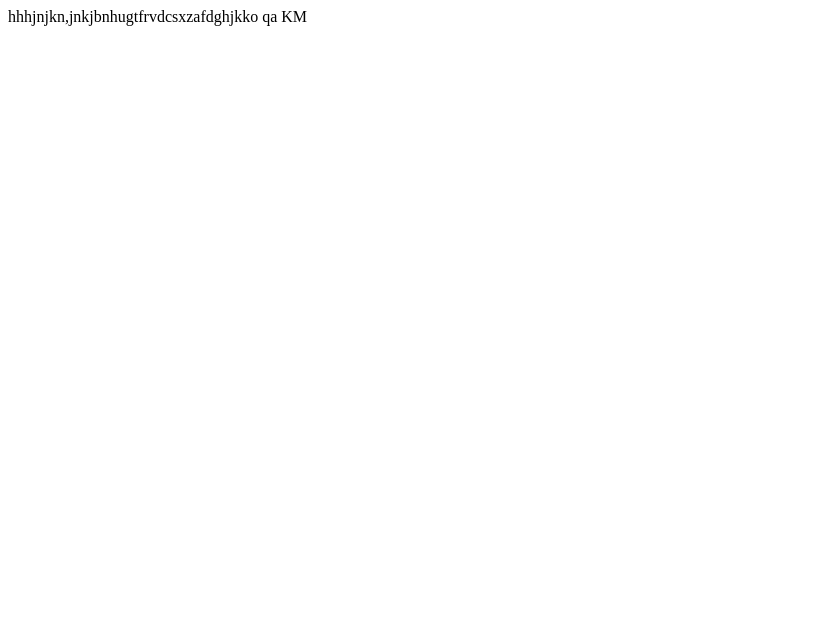
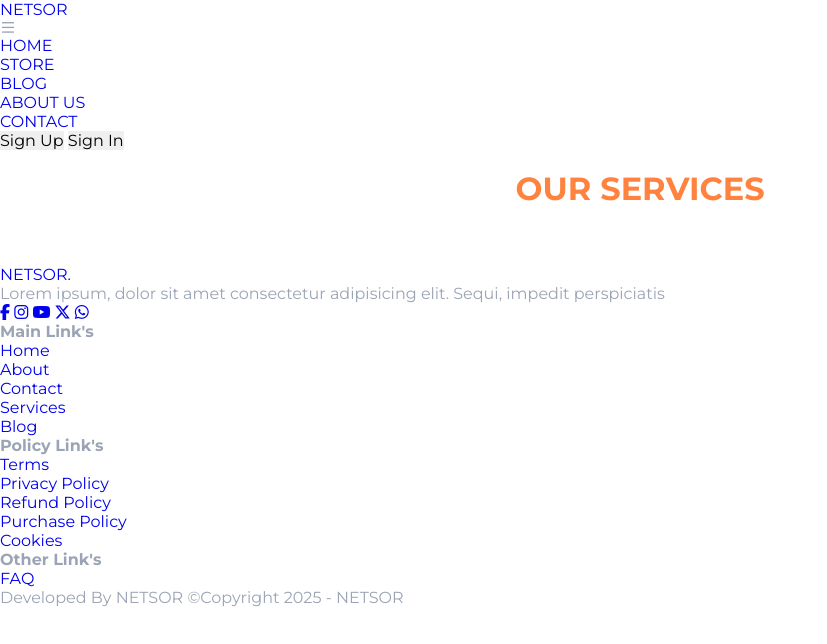
Before and after one commit to Allenmila/Nestor, a plain HTML site: page new.html in a window 1280 px wide. Shown: the whole page, without its empty margins (0-827 px from the left). Drawn offline with nearby package versions, Linux system fonts and the light colour scheme; files that its build step writes are made by us from their sources.

Commit message:
updated codes

```diff
--- a/new.html
+++ b/new.html
@@ -1,11 +1,100 @@
-<!DOCTYPE html>
 <html lang="en">
-<head>
-    <meta charset="UTF-8">
-    <meta name="viewport" content="width=device-width, initial-scale=1.0">
-    <title>Document</title>
-</head>
-<body>
-    hhhjnjkn,jnkjbnhugtfrvdcsxzafdghjkko qa KM
-</body>
-</html>
+  <head>
+    <style>
+      h1{
+        color: #ff833e;
+        text-align: center;
+      }
+    </style>
+    <meta charset="UTF-8" />
+    <meta name="viewport" content="width=device-width, initial-scale=1.0" />
+    <link href="https://cdn.jsdelivr.net/npm/remixicon@4.3.0/fonts/remixicon.css"rel="stylesheet"/>
+    <link rel="stylesheet" href="css/styles.css" />
+    <link rel="shortcut icon" href="assets/logo .jpg">
+    <link rel="stylesheet" href="https://cdnjs.cloudflare.com/ajax/libs/font-awesome/6.7.2/css/all.min.css" integrity="sha512-Evv84Mr4kqVGRNSgIGL/F/aIDqQb7xQ2vcrdIwxfjThSH8CSR7PBEakCr51Ck+w+/U6swU2Im1vVX0SVk9ABhg==" crossorigin="anonymous" referrerpolicy="no-referrer" />
+     <!-- Link Swiper's CSS -->
+  <link rel="stylesheet" href="https://cdn.jsdelivr.net/npm/swiper@11/swiper-bundle.min.css" />
+    <title>HOME | NETSOR</title>
+  </head>
+  <body>
+    <nav>
+      <div class="nav__header">
+        <div class="nav__logo">
+          <a href="#">NET<span>SOR</span></a>
+        </div>
+        <div class="nav__menu__btn" id="menu-btn">
+          <span><i class="ri-menu-line"></i></span>
+        </div>
+      </div>
+      <ul class="nav__links" id="nav-links">
+        <li><a href="#">HOME</a></li>
+        <li><a href="users page">STORE</a></li>
+        <li><a href="#">BLOG</a></li>
+        <li><a href="#our-story">ABOUT US</a></li>
+        <li><a href="#why-choose-us">CONTACT</a></li>
+      </ul>
+      <div class="nav__btns">
+        <a href="pages/signup.html"> <button class="btn sign__up">Sign Up</button></a>
+       <a href="pages/signin.html"> <button class="btn sign__in">Sign In</button></a>
+      </div>
+    </nav> <br>
+    <!DOCTYPE html>
+    <html lang="en">
+
+    <body>
+
+      <h1>OUR SERVICES</h1>
+
+      <br> <br> <br>
+                     <footer>
+              <div class="f-container">
+                <div class="f-company-box">
+                  <div class="nav__logo f-nav">
+                    <a href="#" class="nav__logo">NET<span>SOR.</span></a>
+                  </div>
+                  <p>Lorem ipsum, dolor sit amet consectetur adipisicing elit. Sequi, impedit perspiciatis</p>
+                  <div class="footer-social">
+                    <a href="https://web.facebook.com/?_rdc=1&_rdr"><i class="fab fa-facebook-f"></i></a>
+                    <a href="https://www.instagram.com/" class="i"><i class="fab fa-instagram"></i></a>
+                    <a href="https://www.youtube.com/" class="y"><i class="fab fa-youtube"></i></a>
+                    <a href="https://x.com/home?lang=en"class="x"><i class="fab fa-x-twitter"></i></a>
+                    <a href="https://www.whatsapp.com/" class="w"><i class="fab fa-whatsapp"></i></a>
+                  </div>
+                </div>
+                <!-- company box end -->
+                 <!-- link -->
+                  <div class="footer-link-box">
+                    <strong>Main Link's</strong>
+                    <ul>
+                      <li><a href="index.html">Home</a></li>
+                      <li><a href="index.html">About</a></li>
+                      <li><a href="index.html">Contact</a></li>
+                      <li><a href="services.html">Services</a></li>
+                      <li><a href="#">Blog</a></li>
+                    </ul>
+                  </div>
+                  <div class="footer-link-box">
+                    <strong>Policy Link's</strong>
+                    <ul>
+                      <li><a href="terms.html">Terms</a></li>
+                      <li><a href="privacy.html">Privacy Policy</a></li>
+                      <li><a href="refund.html">Refund Policy</a></li>
+                      <li><a href="purchase.html">Purchase Policy</a></li>
+                      <li><a href="cookies.html">Cookies</a></li>
+                    </ul>
+                  </div>
+                  <div class="footer-link-box">
+                    <strong>Other Link's</strong>
+                    <ul>
+                      <li><a href="faq's.html"> FAQ</a></li>
+                    </ul>
+                  </div>
+                  <!-- bottom -->
+              </div>
+              <div class="f-bottom">
+                <span>Developed By NETSOR</span>
+                <span>&copy;Copyright 2025 - NETSOR</span>
+               </div>
+             </footer>
+    </body>
+    </html>
```
